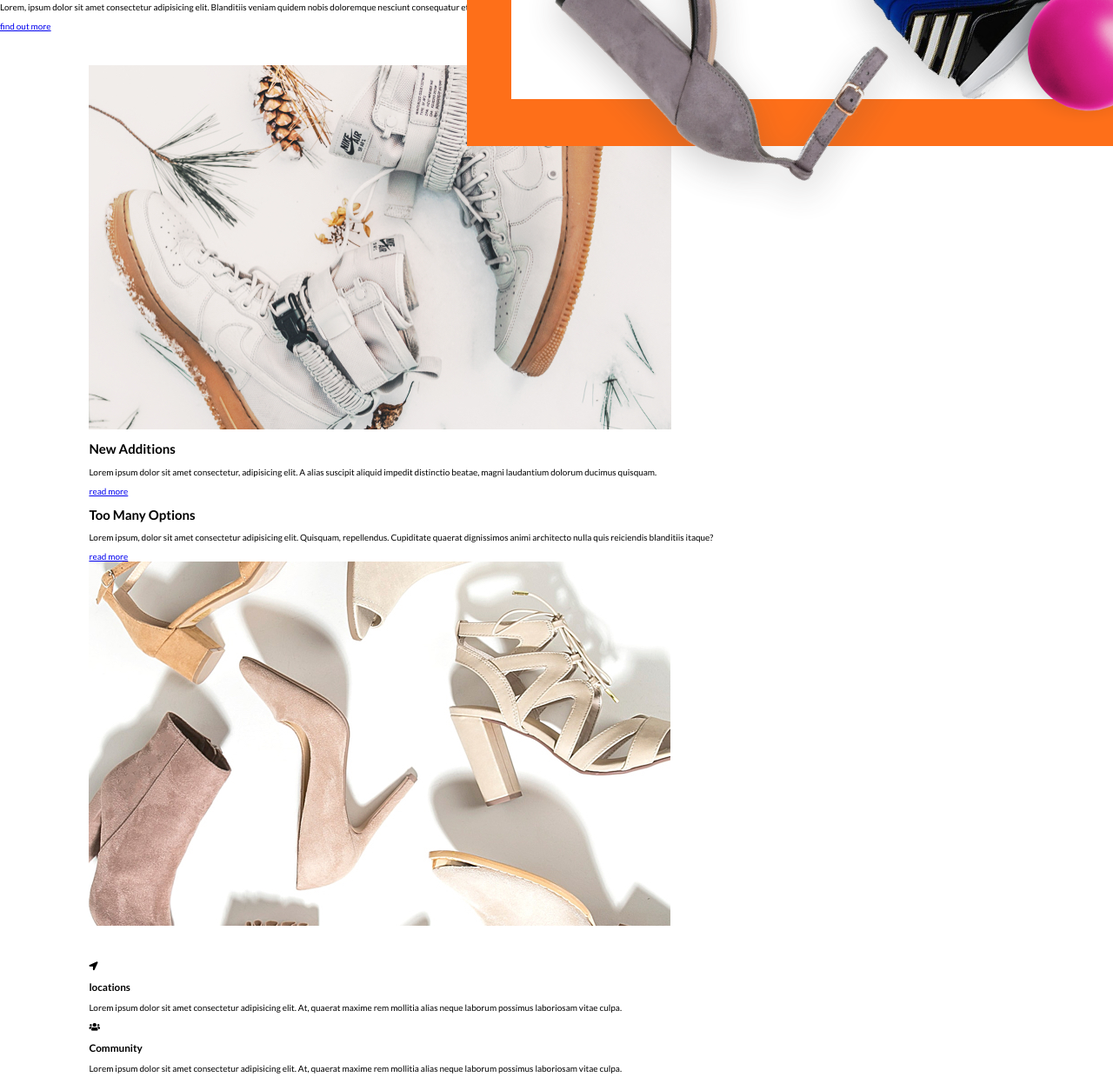
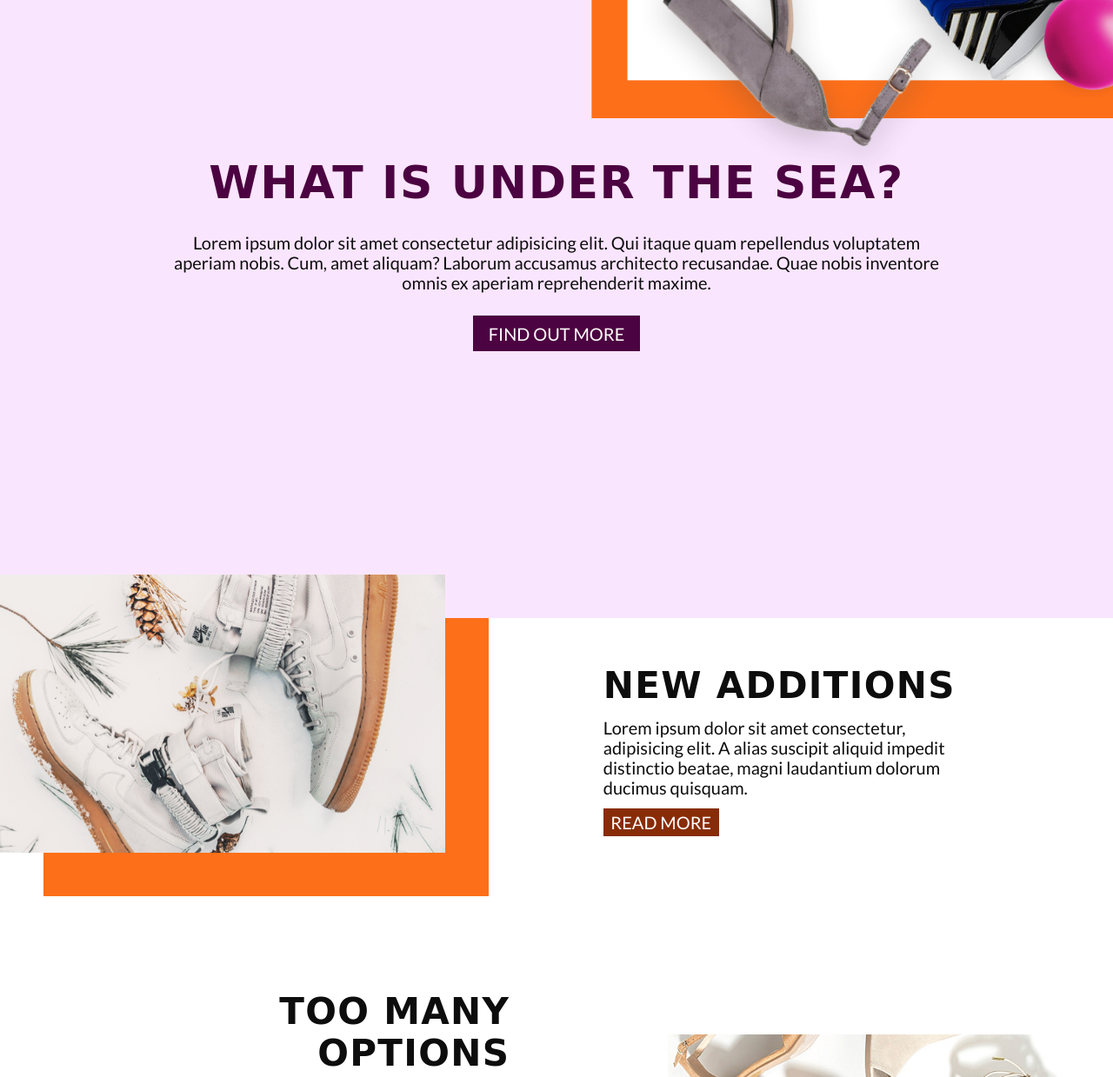
Before and after one commit to howard3108/howard-chen-project-two, a plain HTML site: page index.html in a window 1280 px wide. Shown: the part 789-2028 px from the top of the page at 87% size. Drawn offline with Linux system fonts and the light colour scheme; a web font is replaced by a local one.

Commit message:
scss main section 1 and 2

```diff
--- a/index.html
+++ b/index.html
@@ -29,9 +29,9 @@
     <img src="styles/shoe-kloset/home-box-header.png" alt="Picture of couple of shoes." class="header-picture">
   </header>
   <main>
-    <section class="main-section-1" id="main-content">
+    <section class="main-section-1">
       <h2>What is under the sea?</h2>
-      <p>Lorem, ipsum dolor sit amet consectetur adipisicing elit. Blanditiis veniam quidem nobis doloremque nesciunt consequatur et laboriosam facilis quasi. Ipsum, tenetur neque dignissimos qui nobis harum fugiat magni aut unde.</p>
+      <p>Lorem ipsum dolor sit amet consectetur adipisicing elit. Qui itaque quam repellendus voluptatem aperiam nobis. Cum, amet aliquam? Laborum accusamus architecto recusandae. Quae nobis inventore omnis ex aperiam reprehenderit maxime.</p>
       <a href="#">find out more</a>
     </section>
     <section class="main-section-2 wrapper">
@@ -39,12 +39,12 @@
         <img src="styles/shoe-kloset/left-image.jpg" alt="White nike hightop.">
       </div>
       <div class="section-2-part-2">
-        <h2>New Additions</h2>
+        <h3>New Additions</h3>
         <p>Lorem ipsum dolor sit amet consectetur, adipisicing elit. A alias suscipit aliquid impedit distinctio beatae, magni laudantium dolorum ducimus quisquam.</p>
         <a href="#">read more</a>
       </div>
       <div class="section-2-part-3">
-        <h2>Too Many Options</h2>
+        <h3>Too Many Options</h3>
         <p>Lorem ipsum, dolor sit amet consectetur adipisicing elit. Quisquam, repellendus. Cupiditate quaerat dignissimos animi architecto nulla quis reiciendis blanditiis itaque?</p>
         <a href="#">read more</a>
       </div>
@@ -80,6 +80,7 @@
         <img src="styles/shoe-kloset/square-image.jpg" alt="Black wedges on a fur rug.">
       </div>
       <div class="section-5-text">
+        <h2>Popular this month</h2>
         <p>Lorem ipsum dolor sit amet, consectetur adipisicing elit. Accusantium, neque amet ipsum atque vitae quidem maiores obcaecati alias exercitationem culpa porro doloremque ad earum quam ex rem quibusdam praesentium corporis.</p>
         <a href="#">Find out more</a>
       </div>
--- a/styles/sass/style.scss
+++ b/styles/sass/style.scss
@@ -1,13 +1,18 @@
 @import 'setup';
 @import 'color';
 
-// header for index
+// font-family: 'Pompiere', cursive;
 
-// font-family: 'Pompiere', cursive;
 html {
   font-size: 62.5%;
   font-family: 'Lato', sans-serif;;
 }
+
+.wrapper {
+  padding: 0% 8%;
+}
+
+// header styling
 
 .skip-link {
   position: absolute;
@@ -23,10 +28,6 @@ html {
   left: 0;
 }
 
-.wrapper {
-  padding: 3% 8% 0 8%;
-}
-
 .index-header {
   background-image: url(shoe-kloset/header-image.jpg);
   display: flex;
@@ -36,6 +37,7 @@ html {
   background-position: center;
   height: 750px;
   position: relative;
+  padding-top: 50px;
   .main-icon {
     width: 30%;
     height: 20%;
@@ -78,12 +80,127 @@ html {
   }
   .header-picture {
     position: absolute;
-    bottom: -300px;
+    bottom: -250px;
     right: 0;
-
+    width: 50%;
   }
 }
 
 .line-change {
   display: block;
 }
+
+// main section 1 style
+
+.main-section-1 {
+  height: 750px;
+  background-color: $palemauve;
+  text-align: center;
+  padding: 220px 15%;
+  h2 {
+    font-family: 'Pompiere', cursive;
+    font-size: 5.2rem;
+    letter-spacing: 1.6px;
+    color: $plumpurple;
+    text-transform: uppercase;
+    margin: 0;
+  }
+  p {
+    font-size: 2rem;
+    color: $black;
+    margin: 3% 0 4%;
+  }
+  a {
+    text-decoration: none;
+    font-size: 2rem;
+    color: white;
+    text-transform: uppercase;
+    background-color: $plumpurple;
+    padding: 1% 2%;
+  }
+}
+
+// main section 2 style
+.main-section-2 {
+  display: flex;
+  flex-wrap: wrap;
+  position: relative;
+  height: 75rem;
+  .section-2-part-1 {
+    width: 50%;
+    height: 50%;
+    img {
+      position: absolute;
+      left: 0;
+      top: -50px;
+      width: 40%;
+      box-shadow: 50px 50px $orange;
+    }
+  }
+  .section-2-part-2 {
+    width: 50%;
+    height: 50%;
+    padding: 5%;
+    h3 {
+      text-transform: uppercase;
+      font-family: 'Pompiere', cursive;
+      font-size: 4.2rem;
+      letter-spacing: 1.3px;
+      color: $black;
+      margin: 0;
+    }
+    p {
+      font-size: 2rem;
+      color: $black;
+      margin: 3% 0 4%;
+    }
+    a {
+      text-decoration: none;
+      color: white;
+      font-size: 2rem;
+      background-color: $brownred;
+      padding: 1% 2%;
+      text-transform: uppercase;
+    }
+  }
+  .section-2-part-3 {
+    text-align: right;
+    width: 50%;
+    height: 50%;
+    padding: 5%;
+    h3 {
+      text-transform: uppercase;
+      font-family: 'Pompiere', cursive;
+      font-size: 4.2rem;
+      letter-spacing: 1.3px;
+      color: $black;
+      margin: 0;
+    }
+    p {
+      font-size: 2rem;
+      color: $black;
+      margin: 3% 0 4%;
+    }
+    a {
+      text-decoration: none;
+      color: white;
+      font-size: 2rem;
+      background-color: $brownred;
+      padding: 1% 2%;
+      text-transform: uppercase;
+    }
+  }
+  .section-2-part-4 {
+    width: 50%;
+    height: 50%;
+    img {
+      position: absolute;
+      right: 0;
+      bottom: -50px;
+      width: 40%;
+      box-shadow: -50px 50px $orange;
+    }
+  }
+}
+
+// main-section-3 styling
```
Also changed, not shown: styles/style.css.
